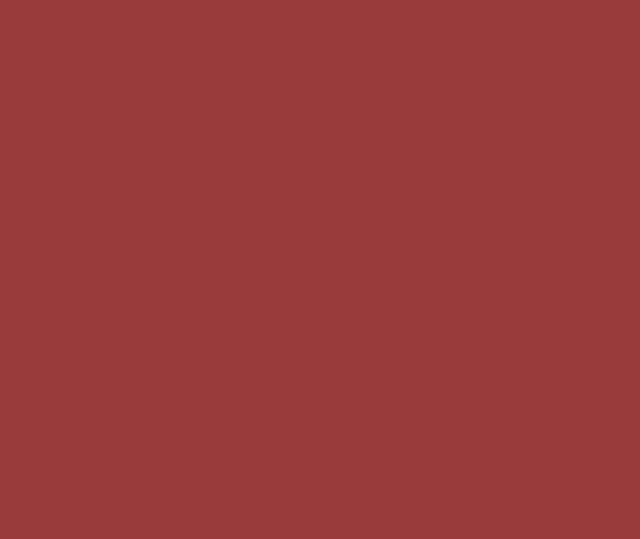
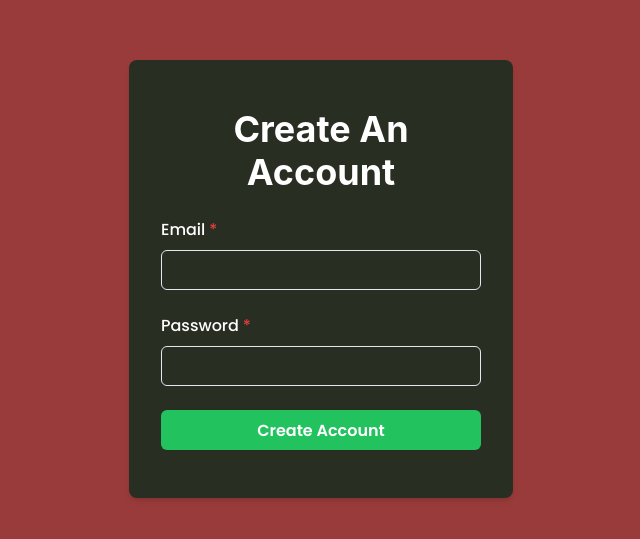
Before and after one commit to coderoyalty/job-board, a React (Vite) app in the folder frontend/: page /candidate-signup in a window 1280 px wide. Before the commit this address had no page. Shown: the part 121-660 px from the top of the page, without its empty margins (319-959 px from the left). Built offline with nearby package versions, Linux system fonts and the light colour scheme.

Commit message:
frontend: setup for candidate registration page

```diff
--- a/frontend/src/App.jsx
+++ b/frontend/src/App.jsx
@@ -5,6 +5,7 @@ import Editor from "./components/Editor";
 import JobPage from "./pages/JobPage";
 import HomePage from "./pages/Home";
 import EmployerSignup from "./pages/EmployerSignup";
+import CandidateSignup from "./pages/CandidateSignup";
 
 function App() {
   return (
@@ -17,6 +18,7 @@ function App() {
             <Route path="job-offer" element={<JobPage />} />
           </Route>
           <Route path="employer-signup" element={<EmployerSignup />} />
+          <Route path="candidate-signup" element={<CandidateSignup />} />
         </Routes>
       </Router>
     </ChakraProvider>
--- a/frontend/src/components/form/UserRegistrationForm.jsx
+++ b/frontend/src/components/form/UserRegistrationForm.jsx
@@ -37,7 +37,7 @@ const UserRegistrationForm = () => {
   });
 
   return (
-    <Stack direction="column" spacing={8} className="p-4">
+    <Stack direction="column" spacing={6} className="p-4">
       <Heading textAlign="center">Create An Account</Heading>
       <Box as="form" onSubmit={formik.handleSubmit}>
         <Stack direction={"column"} spacing={6}>
--- /dev/null
+++ b/frontend/src/pages/CandidateSignup.jsx
@@ -0,0 +1,28 @@
+import React from "react";
+import { Box, Container } from "@chakra-ui/react";
+import UserRegistrationForm from "../components/form/UserRegistrationForm";
+import UserRegistrationContext from "../contexts/UserRegistrationContext";
+
+const CandidateSignup = () => {
+  const [isSecondStep, setRegistrationStep] = React.useState(0);
+
+  return (
+    <Box
+      as="section"
+      className="w-full min-h-screen flex justify-center items-center"
+    >
+      <Container
+        maxW="sm"
+        className="text-white bg-[#292e23] rounded-lg shadow-md px-4 py-8"
+      >
+        <UserRegistrationContext.Provider
+          value={{ isSecondStep, setRegistrationStep }}
+        >
+          <UserRegistrationForm />
+        </UserRegistrationContext.Provider>
+      </Container>
+    </Box>
+  );
+};
+
+export default CandidateSignup;
```
